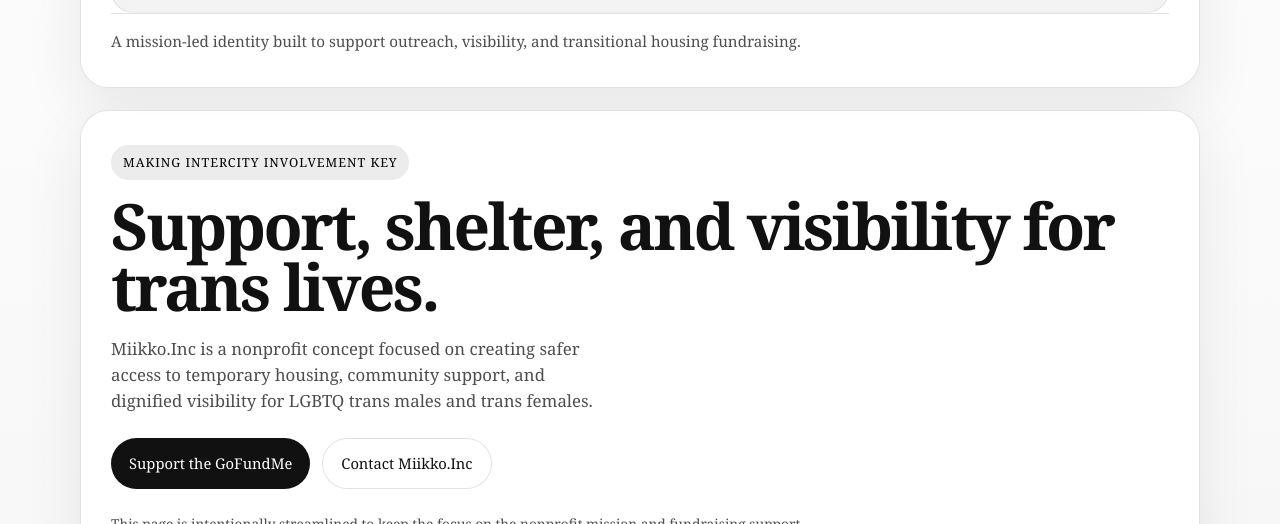
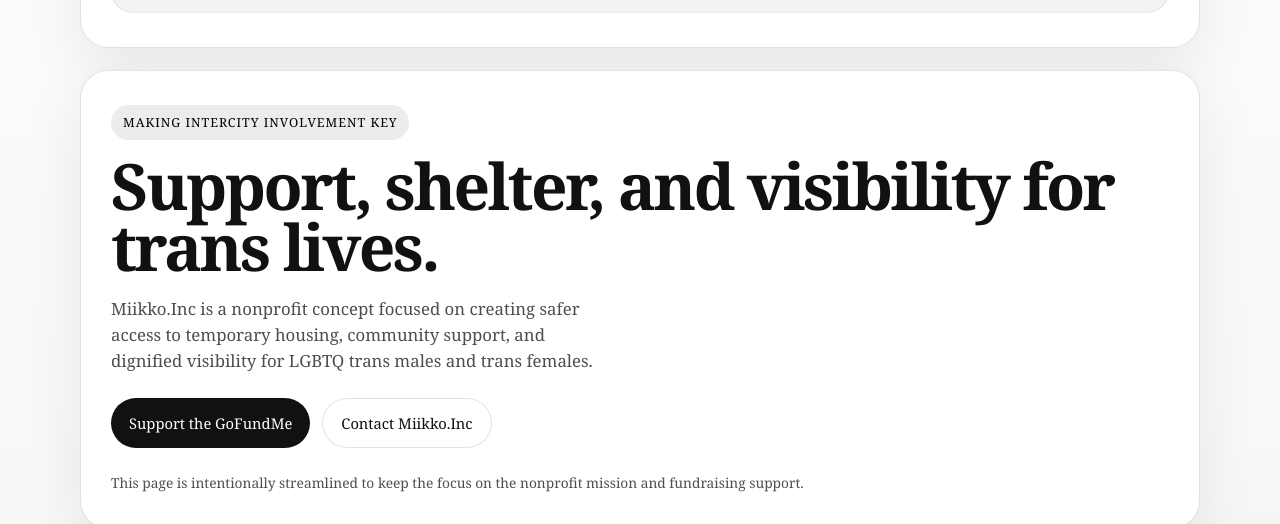
Before and after one commit to innergclaw/miikko-inc-demo, a plain HTML site: page index.html in a window 1280 px wide. Shown: the part 576-1100 px from the top of the page. Drawn offline with Linux system fonts and the light colour scheme.

Commit message:
Remove Miikko logo tagline

```diff
--- a/index.html
+++ b/index.html
@@ -211,9 +211,6 @@
           <div class="logo-frame">
             <img src="miikko-logo.png" alt="Miikko.Inc logo">
           </div>
-          <p class="tagline">
-            A mission-led identity built to support outreach, visibility, and transitional housing fundraising.
-          </p>
         </aside>
 
         <div class="hero-copy">
```
